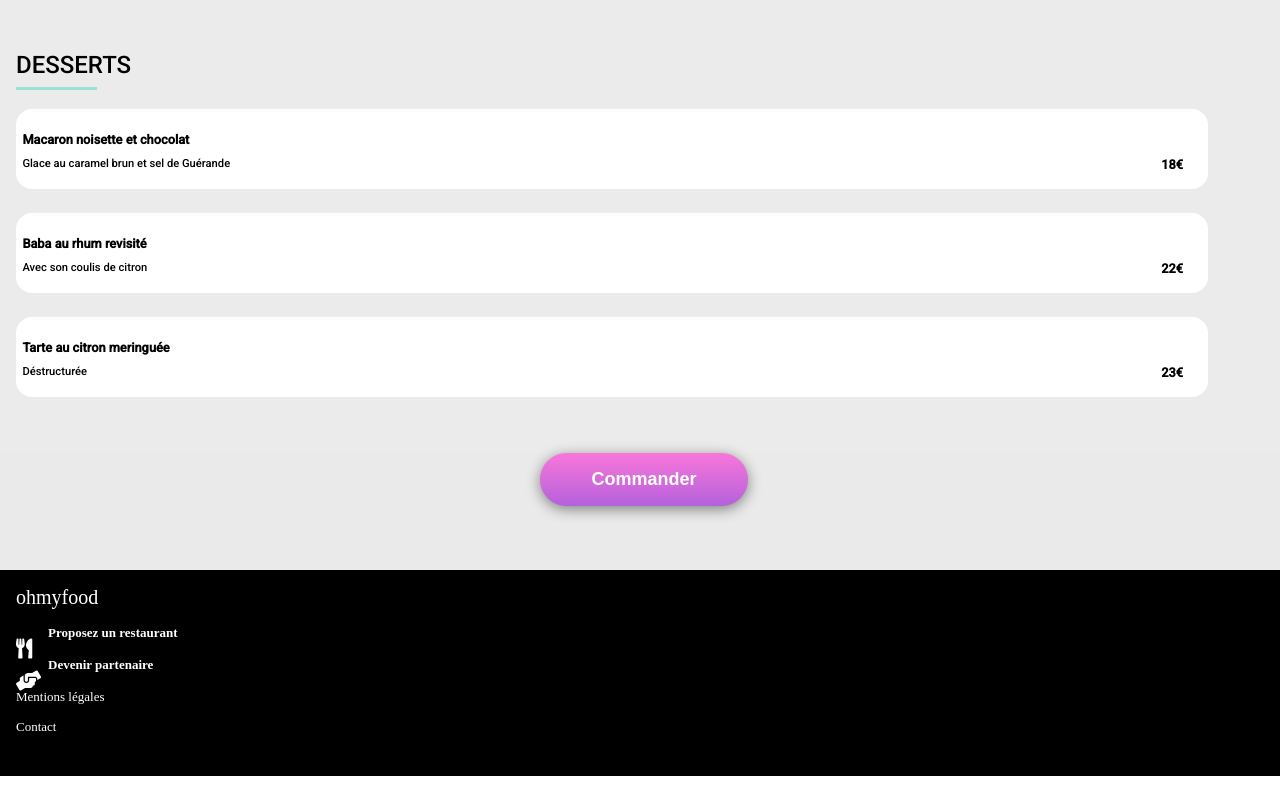
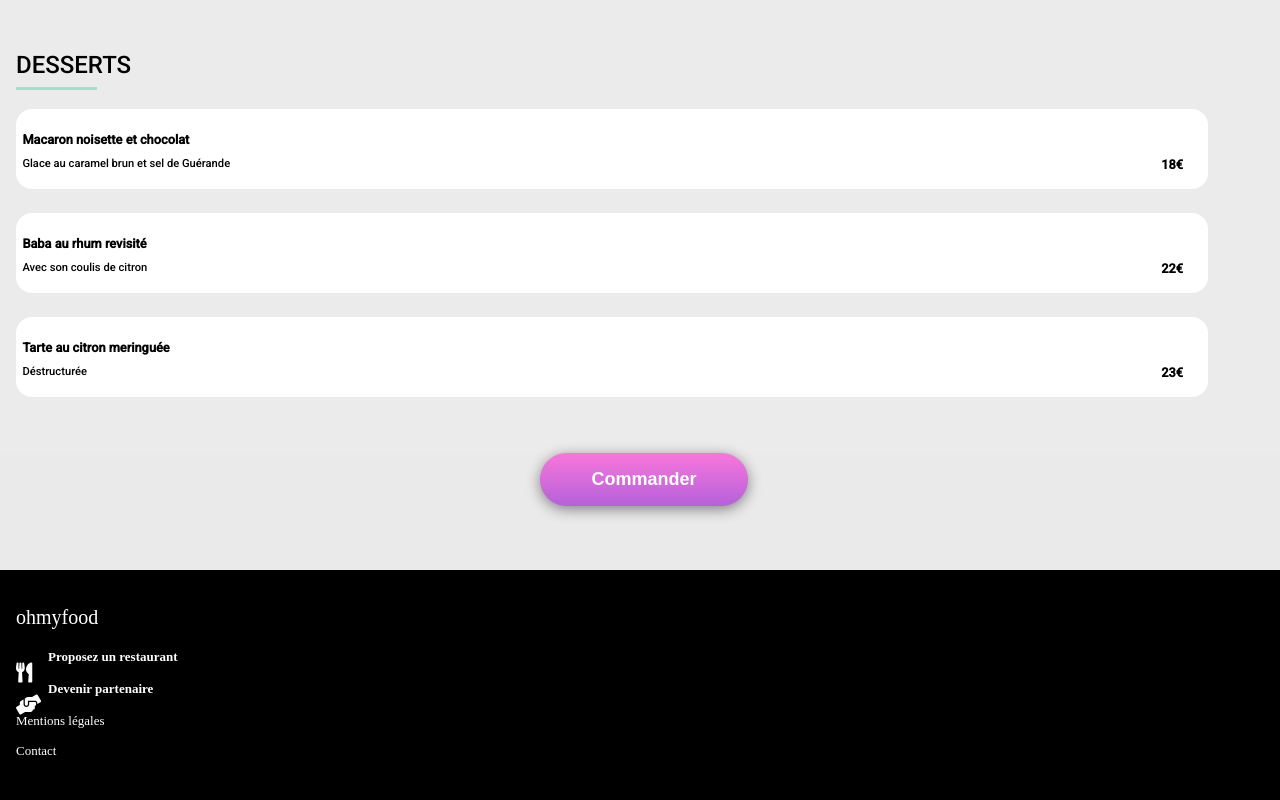
Before and after one commit to K-simonneau/kevinsimonneau_3_14102021, a plain HTML site: page la_note_enchantee.html in a window 1280 px wide. Shown: the part 1670-2470 px from the top of the page. Before the commit the page ends 2446 px from the top, so only its background shows below. Drawn offline with Linux system fonts and the light colour scheme; a web font is replaced by a local one.

Commit message:
modif footer

```diff
--- a/la_note_enchantee.html
+++ b/la_note_enchantee.html
@@ -192,7 +192,7 @@
 
     <footer class="pfooter">
       <div class="pfooter-logo">
-        <h7 class="pfooter-logo_quote_h7">ohmyfood</h7>
+        <p>ohmyfood</p>
       <div class="pfooter-item">
         <div class="pfooter-item__icon">
           <i class="fas fa-utensils"></i>
```
Also changed, not shown: index.html (+1 -1 lines).
